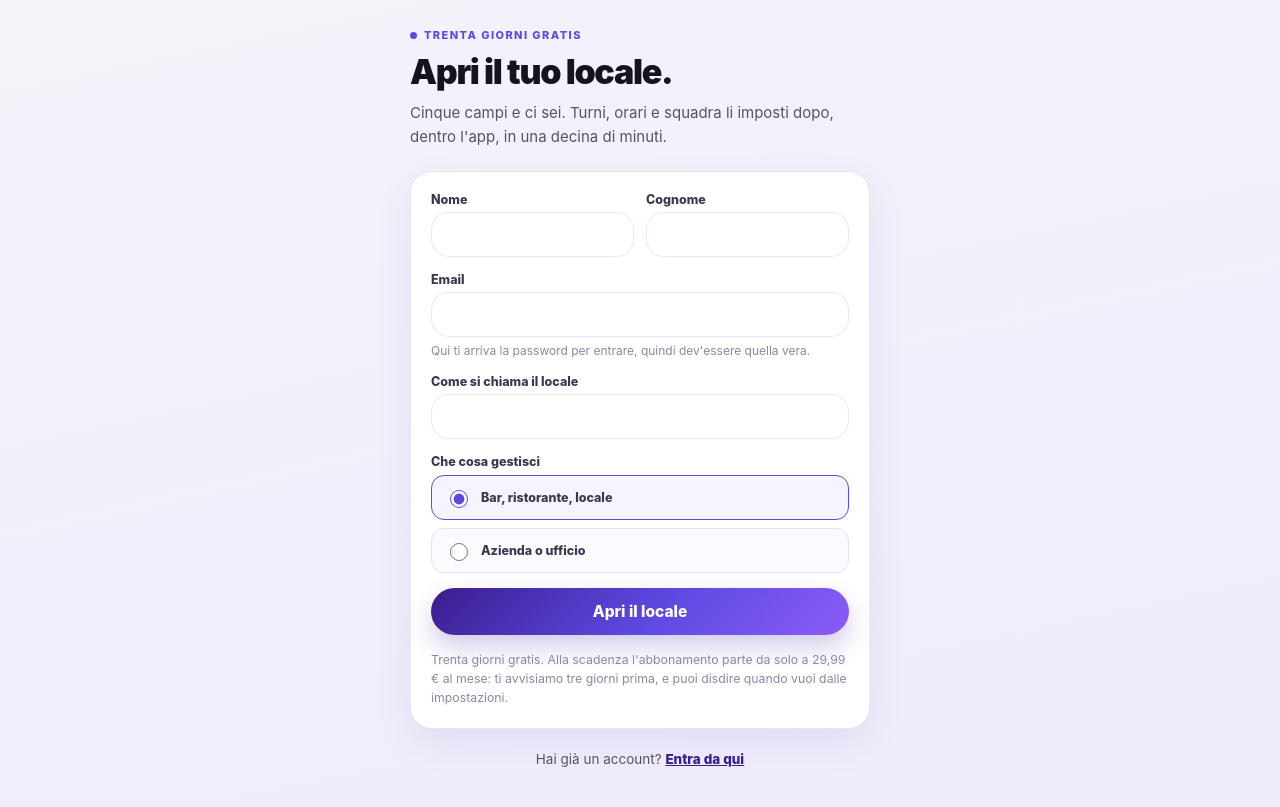
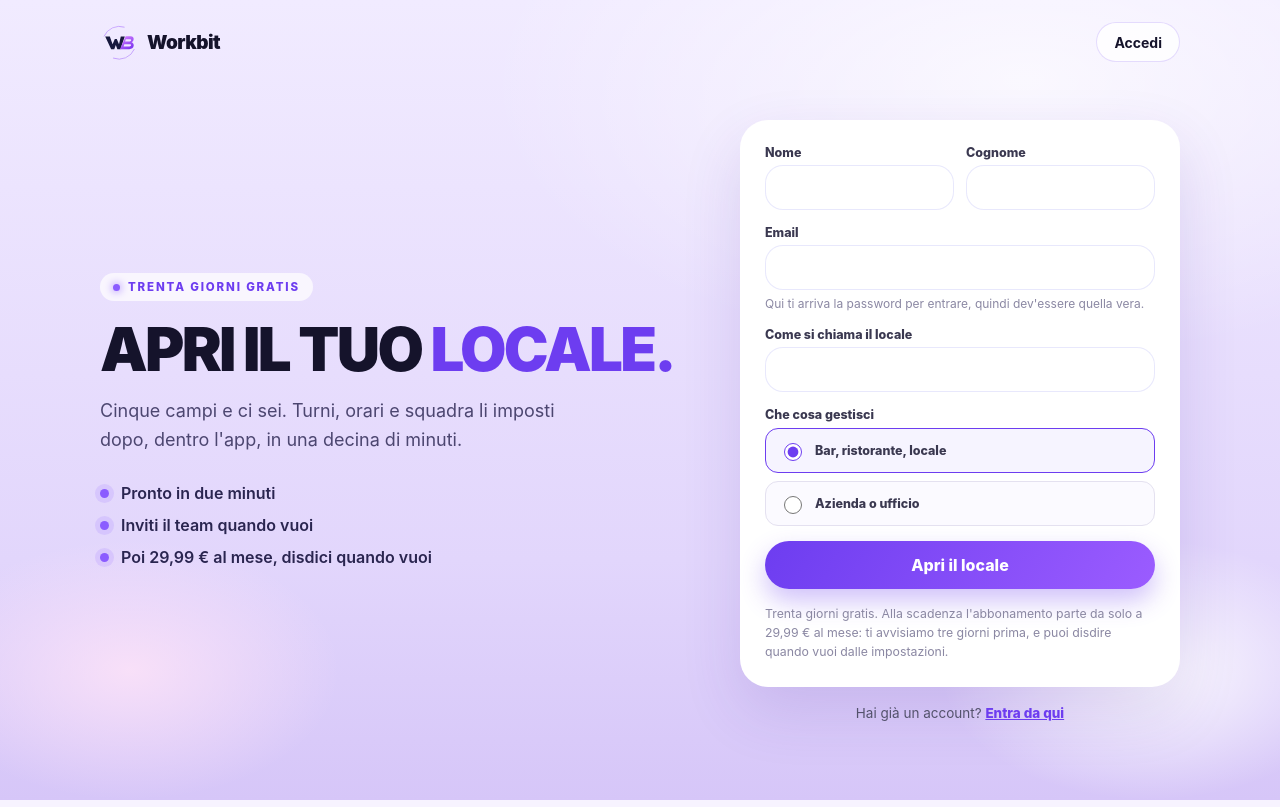
Before and after one commit to workbitsf-beep/bar-hr-app, a Next.js app: page /registrazione in a window 1280 px wide. Built offline with nearby package versions, Linux system fonts and the light colour scheme; no server answers.

Commit message:
Registrazione nello stile del sito: cielo lilla, logo che riporta a workbit.it, Accedi in alto
Su computer due colonne, la promessa a sinistra e il modulo a destra; su
telefono una colonna. Il modulo non cambia.

Co-Authored-By: Claude Opus 5.5 <noreply@anthropic.com>

```diff
--- a/app/registrazione/page.tsx
+++ b/app/registrazione/page.tsx
@@ -1,6 +1,7 @@
 import type { Metadata } from "next";
 import { redirect } from "next/navigation";
 import { getSession } from "@/lib/auth";
+import { BrandMark } from "@/components/brand-mark";
 import { SignupForm } from "./signup-form";
 import "./signup.css";
 
@@ -27,24 +28,43 @@ export default async function RegistrationPage() {
 
   return (
     <main className="wb-signup">
+      <header className="wb-signup__bar">
+        <a className="wb-signup__brand" href="https://workbit.it" aria-label="Workbit, torna al sito">
+          <BrandMark size={38} />
+          <span>Workbit</span>
+        </a>
+        <a className="wb-signup__login" href="/login">
+          Accedi
+        </a>
+      </header>
+
       <div className="wb-signup__inner">
-        <header className="wb-signup__head">
+        <section className="wb-signup__head">
           <span className="wb-signup__kicker">
             <i aria-hidden="true" />
             Trenta giorni gratis
           </span>
-          <h1>Apri il tuo locale.</h1>
+          <h1>
+            Apri il tuo <span>locale.</span>
+          </h1>
           <p>
             Cinque campi e ci sei. Turni, orari e squadra li imposti dopo, dentro l&apos;app, in
             una decina di minuti.
           </p>
-        </header>
+          <ul className="wb-signup__perks">
+            <li>Pronto in due minuti</li>
+            <li>Inviti il team quando vuoi</li>
+            <li>Poi 29,99 € al mese, disdici quando vuoi</li>
+          </ul>
+        </section>
 
-        <SignupForm />
+        <div className="wb-signup__side">
+          <SignupForm />
 
-        <p className="wb-signup__back">
-          Hai già un account? <a href="/login">Entra da qui</a>
-        </p>
+          <p className="wb-signup__back">
+            Hai già un account? <a href="/login">Entra da qui</a>
+          </p>
+        </div>
       </div>
     </main>
   );
--- a/app/registrazione/signup.css
+++ b/app/registrazione/signup.css
@@ -4,67 +4,182 @@
    bottone, e una pagina nuova non deve entrarci in mezzo. */
 
 .wb-signup {
+  position: relative;
   min-height: 100dvh;
-  padding: calc(env(safe-area-inset-top, 0px) + 28px) 16px
-    calc(env(safe-area-inset-bottom, 0px) + 40px);
-  background: linear-gradient(168deg, #f4f3fa 0%, #eeecfb 100%);
-  color: #15141d;
+  padding: calc(env(safe-area-inset-top, 0px) + 12px) 16px
+    calc(env(safe-area-inset-bottom, 0px) + 48px);
+  background:
+    radial-gradient(60% 50% at 80% 10%, rgba(255, 255, 255, 0.7), rgba(255, 255, 255, 0) 70%),
+    radial-gradient(closest-side, rgba(255, 228, 248, 0.8), rgba(255, 228, 248, 0)) -80px 100% / 420px 260px no-repeat,
+    radial-gradient(closest-side, rgba(255, 255, 255, 0.9), rgba(255, 255, 255, 0)) right -80px bottom 0 / 420px 260px no-repeat,
+    linear-gradient(180deg, #f1ebff 0%, #e2d6fc 70%, #d6c6f8 100%);
+  color: #15132b;
   font-family: -apple-system, BlinkMacSystemFont, "Segoe UI", system-ui, sans-serif;
 }
 
+.wb-signup__bar {
+  display: flex;
+  align-items: center;
+  justify-content: space-between;
+  width: min(1080px, 100%);
+  height: 60px;
+  margin: 0 auto 18px;
+}
+
+.wb-signup__brand {
+  display: inline-flex;
+  align-items: center;
+  gap: 9px;
+  color: #15132b;
+  font-size: 19px;
+  font-weight: 900;
+  letter-spacing: -0.03em;
+  text-decoration: none;
+}
+
+.wb-signup__login {
+  display: inline-flex;
+  align-items: center;
+  height: 40px;
+  padding: 0 18px;
+  border-radius: 999px;
+  background: rgba(255, 255, 255, 0.82);
+  box-shadow: inset 0 0 0 1px rgba(109, 61, 240, 0.18);
+  color: #15132b;
+  font-size: 14px;
+  font-weight: 700;
+  text-decoration: none;
+}
+
 .wb-signup__inner {
+  display: grid;
+  gap: 24px;
   width: min(460px, 100%);
   margin: 0 auto;
+}
+
+.wb-signup__side {
   display: grid;
-  gap: 22px;
+  gap: 18px;
+  align-content: start;
 }
 
 .wb-signup__head {
   display: grid;
-  gap: 9px;
+  gap: 12px;
+  align-content: start;
 }
 
 .wb-signup__kicker {
   display: inline-flex;
+  justify-self: start;
   align-items: center;
-  gap: 7px;
-  font-size: 11px;
-  font-weight: 840;
-  letter-spacing: 0.13em;
+  gap: 8px;
+  padding: 7px 13px;
+  border-radius: 999px;
+  background: rgba(255, 255, 255, 0.72);
+  font-size: 11.5px;
+  font-weight: 800;
+  letter-spacing: 0.16em;
   text-transform: uppercase;
-  color: #5e4ae3;
+  color: #6d3df0;
 }
 
 .wb-signup__kicker i {
   width: 7px;
   height: 7px;
   border-radius: 999px;
-  background: #5e4ae3;
+  background: #8b5cff;
+  box-shadow: 0 0 8px #8b5cff;
 }
 
 .wb-signup__head h1 {
   margin: 0;
-  font-size: clamp(27px, 7vw, 34px);
-  font-weight: 860;
-  letter-spacing: -0.038em;
+  font-size: clamp(34px, 9vw, 60px);
+  font-weight: 900;
+  line-height: 1;
+  letter-spacing: -0.045em;
+  text-transform: uppercase;
   text-wrap: balance;
+}
+
+.wb-signup__head h1 span {
+  color: #6d3df0;
 }
 
 .wb-signup__head p {
   margin: 0;
-  font-size: 15px;
+  font-size: 16px;
   line-height: 1.6;
-  color: #54526c;
+  color: #4c4670;
+}
+
+.wb-signup__perks {
+  display: none;
+  gap: 12px;
+  margin: 10px 0 0;
+  padding: 0;
+  list-style: none;
+  font-size: 16px;
+  font-weight: 600;
+  color: #2a2550;
+}
+
+.wb-signup__perks li {
+  display: flex;
+  align-items: center;
+  gap: 12px;
+}
+
+.wb-signup__perks li::before {
+  content: "";
+  flex: none;
+  width: 9px;
+  height: 9px;
+  border-radius: 50%;
+  background: #8b5cff;
+  box-shadow: 0 0 0 5px rgba(139, 92, 255, 0.15);
+}
+
+/* On a computer: the promise on the left, the form on the right. */
+@media (min-width: 900px) {
+  .wb-signup {
+    padding-inline: 32px;
+  }
+
+  .wb-signup__bar {
+    margin-bottom: 48px;
+  }
+
+  .wb-signup__inner {
+    grid-template-columns: minmax(0, 1fr) 440px;
+    gap: 64px;
+    align-items: center;
+    width: min(1080px, 100%);
+  }
+
+  .wb-signup__head {
+    gap: 18px;
+  }
+
+  .wb-signup__head p {
+    max-width: 460px;
+    font-size: 18px;
+  }
+
+  .wb-signup__perks {
+    display: grid;
+  }
 }
 
 .wb-signup__form {
   display: grid;
   gap: 15px;
-  padding: 20px;
-  border: 1px solid #e9e6f5;
-  border-radius: 22px;
+  padding: 24px;
+  border: 1px solid rgba(255, 255, 255, 0.9);
+  border-radius: 28px;
   background: #ffffff;
-  box-shadow: 0 14px 38px rgba(61, 42, 153, 0.08);
+  box-shadow: 0 24px 60px rgba(80, 40, 160, 0.14);
 }
 
 .wb-signup__pair {
@@ -99,9 +214,9 @@
 }
 
 .wb-signup__form input:focus-visible {
-  outline: 2px solid #5e4ae3;
+  outline: 2px solid #6d3df0;
   outline-offset: 1px;
-  border-color: #5e4ae3;
+  border-color: #6d3df0;
 }
 
 .wb-signup__form small {
@@ -137,12 +252,12 @@
 }
 
 .wb-signup__kind label:has(input:checked) {
-  border-color: #5e4ae3;
+  border-color: #6d3df0;
   background: #f6f4ff;
 }
 
 .wb-signup__kind input {
-  accent-color: #5e4ae3;
+  accent-color: #6d3df0;
   width: 18px;
   height: 18px;
 }
@@ -181,13 +296,13 @@
   padding: 14px;
   border: 0;
   border-radius: 999px;
-  background: linear-gradient(135deg, #3b1d8f, #5e4ae3 55%, #8b5cf6);
+  background: linear-gradient(120deg, #6d3df0, #9b5cff);
   color: #ffffff;
   font: inherit;
-  font-size: 15.5px;
-  font-weight: 820;
+  font-size: 16px;
+  font-weight: 800;
   cursor: pointer;
-  box-shadow: 0 12px 26px rgba(61, 42, 153, 0.24);
+  box-shadow: 0 12px 26px rgba(109, 61, 240, 0.32);
 }
 
 .wb-signup__form button:disabled {
@@ -211,7 +326,7 @@
 
 .wb-signup__back a,
 .wb-signup__go {
-  color: #3b1d8f;
+  color: #6d3df0;
   font-weight: 780;
 }
 
@@ -256,7 +371,7 @@
   margin-top: 4px;
   padding: 12px 22px;
   border-radius: 999px;
-  background: linear-gradient(135deg, #3b1d8f, #5e4ae3 55%, #8b5cf6);
+  background: linear-gradient(120deg, #6d3df0, #9b5cff);
   color: #ffffff;
   font-size: 14.5px;
   font-weight: 820;
```
